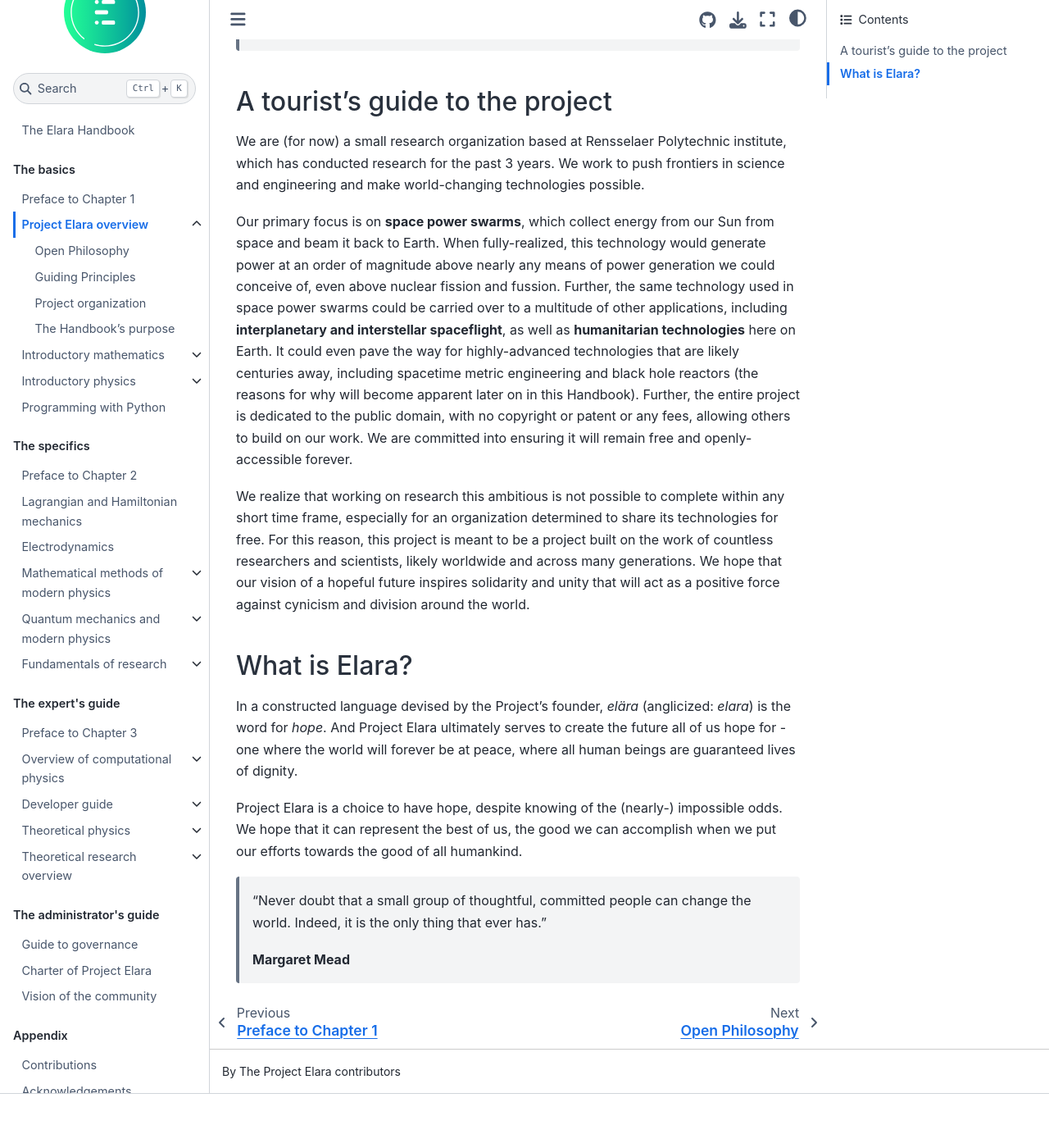
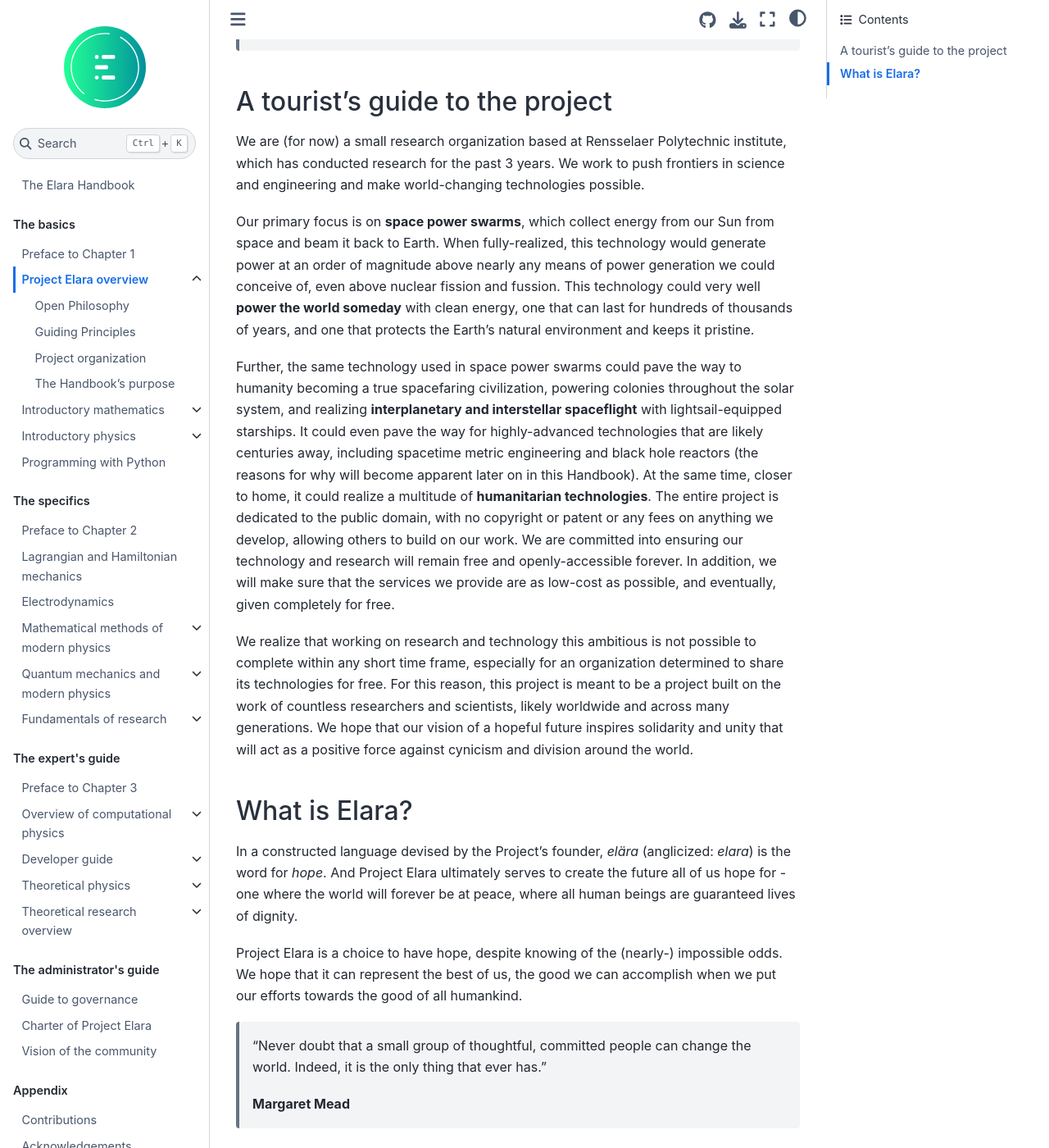
Before and after one commit to elaraproject/elara-handbook, a Jupyter Book: the page built from book/basics/about.md, in a window 1280 px wide and 1400 px high, scrolled down 477 px. Shown: the whole window at 82% size. Built offline with Jupyter Book 1.0.4 settings and Sphinx 7.4.7 and the Sphinx Book theme 1.1.4, drawn with Linux system fonts in a browser that asks for light colours; before the commit the page ends 1811 px from its top, so only the background shows below that.

```diff
--- a/book/basics/about.md
+++ b/book/basics/about.md
@@ -12,9 +12,11 @@ Further, we are keen to participate in research partnerships and collaborations
 
 We are (for now) a small research organization based at Rensselaer Polytechnic institute, which has conducted research for the past 3 years. We work to push frontiers in science and engineering and make world-changing technologies possible.
 
-Our primary focus is on **space power swarms**, which collect energy from our Sun from space and beam it back to Earth. When fully-realized, this technology would generate power at an order of magnitude above nearly any means of power generation we could conceive of, even above nuclear fission and fussion. Further, the same technology used in space power swarms could be carried over to a multitude of other applications, including **interplanetary and interstellar spaceflight**, as well as **humanitarian technologies** here on Earth. It could even pave the way for highly-advanced technologies that are likely centuries away, including spacetime metric engineering and black hole reactors (the reasons for why will become apparent later on in this Handbook). Further, the entire project is dedicated to the public domain, with no copyright or patent or any fees, allowing others to build on our work. We are committed into ensuring it will remain free and openly-accessible forever.
+Our primary focus is on **space power swarms**, which collect energy from our Sun from space and beam it back to Earth. When fully-realized, this technology would generate power at an order of magnitude above nearly any means of power generation we could conceive of, even above nuclear fission and fussion. This technology could very well **power the world someday** with clean energy, one that can last for hundreds of thousands of years, and one that protects the Earth's natural environment and keeps it pristine.
 
-We realize that working on research this ambitious is not possible to complete within any short time frame, especially for an organization determined to share its technologies for free. For this reason, this project is meant to be a project built on the work of countless researchers and scientists, likely worldwide and across many generations. We hope that our vision of a hopeful future inspires solidarity and unity that will act as a positive force against cynicism and division around the world.
+Further, the same technology used in space power swarms could pave the way to humanity becoming a true spacefaring civilization, powering colonies throughout the solar system, and realizing **interplanetary and interstellar spaceflight** with lightsail-equipped starships. It could even pave the way for highly-advanced technologies that are likely centuries away, including spacetime metric engineering and black hole reactors (the reasons for why will become apparent later on in this Handbook). At the same time, closer to home, it could realize a multitude of **humanitarian technologies**. The entire project is dedicated to the public domain, with no copyright or patent or any fees on anything we develop, allowing others to build on our work. We are committed into ensuring our technology and research will remain free and openly-accessible forever. In addition, we will make sure that the services we provide are as low-cost as possible, and eventually, given completely for free.
+
+We realize that working on research and technology this ambitious is not possible to complete within any short time frame, especially for an organization determined to share its technologies for free. For this reason, this project is meant to be a project built on the work of countless researchers and scientists, likely worldwide and across many generations. We hope that our vision of a hopeful future inspires solidarity and unity that will act as a positive force against cynicism and division around the world.
 
 ## What is Elara?
 
```
Also changed, not shown: book/intro.md (+5 -0 lines).
